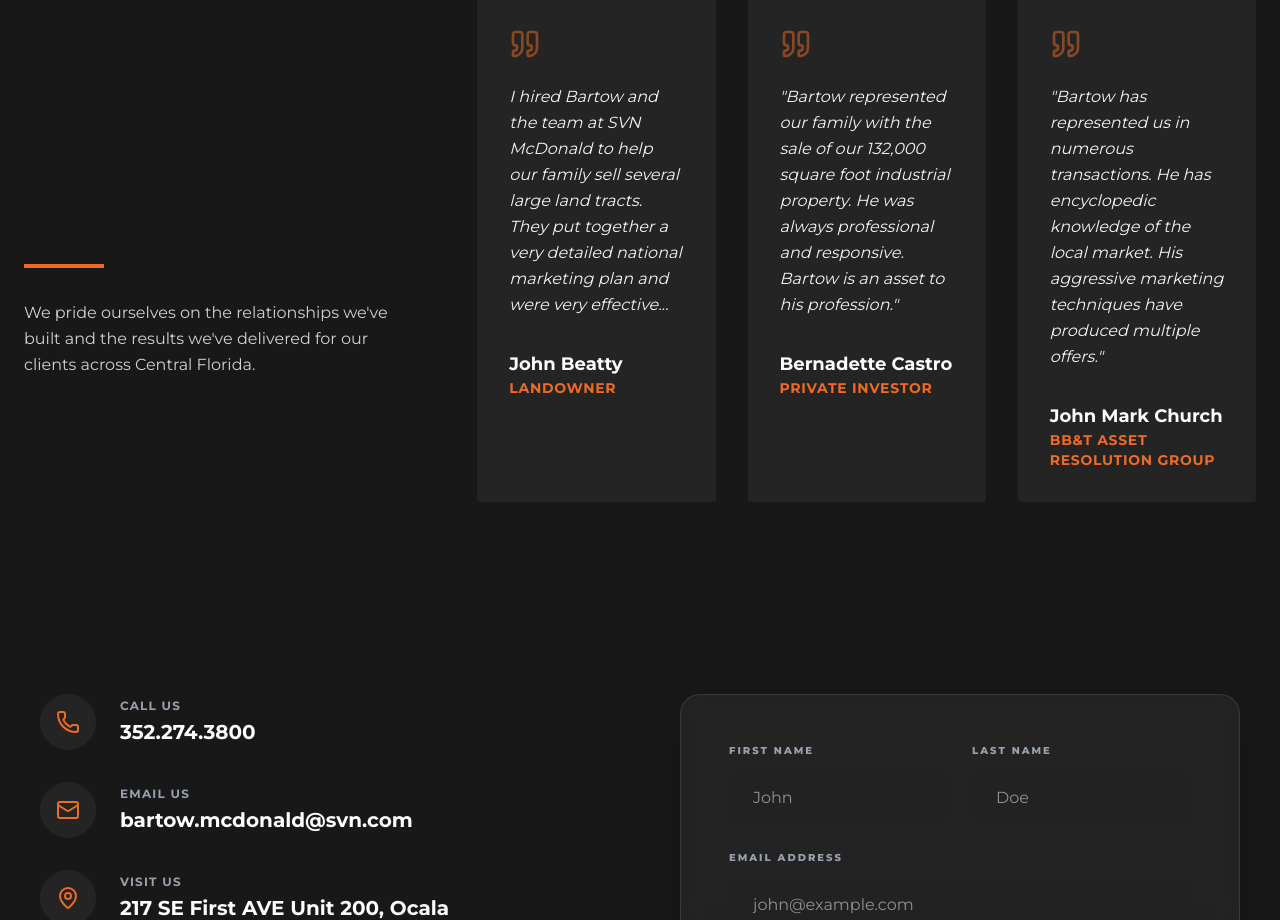
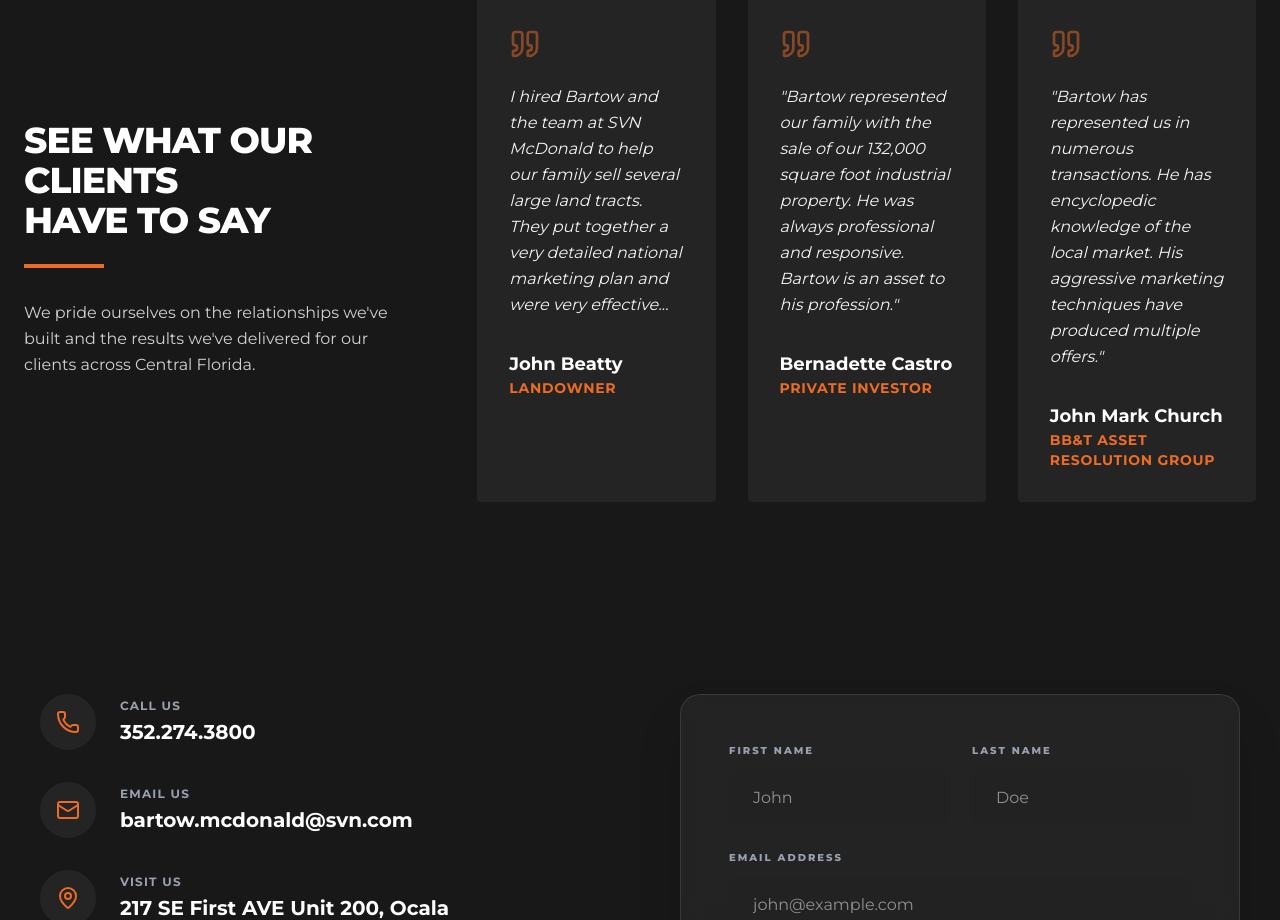
Before and after one commit to sheldon904/SVN-Mcdonald-Site-Demo, a React (Vite) app: page / in a window 1280 px wide. Shown: the part 3260-4180 px from the top of the page. Built offline with nearby package versions, Linux system fonts and the light colour scheme; no server answers; a web font is replaced by a local one.

Commit message:
Fix invisible testimonials heading on dark background (#47)

```diff
--- a/src/components/Testimonials.tsx
+++ b/src/components/Testimonials.tsx
@@ -29,7 +29,7 @@ const Testimonials = () => {
       <div className="max-w-7xl mx-auto">
         <div className="flex flex-col lg:flex-row gap-16 items-center">
           <div className="lg:w-1/3">
-            <h2 className="text-3xl md:text-4xl font-extrabold uppercase tracking-tight mb-6">
+            <h2 className="text-3xl md:text-4xl font-extrabold uppercase tracking-tight mb-6 text-white">
               See What Our Clients<br />Have to Say
             </h2>
             <div className="w-20 h-1 bg-svn-orange mb-8" />
```
